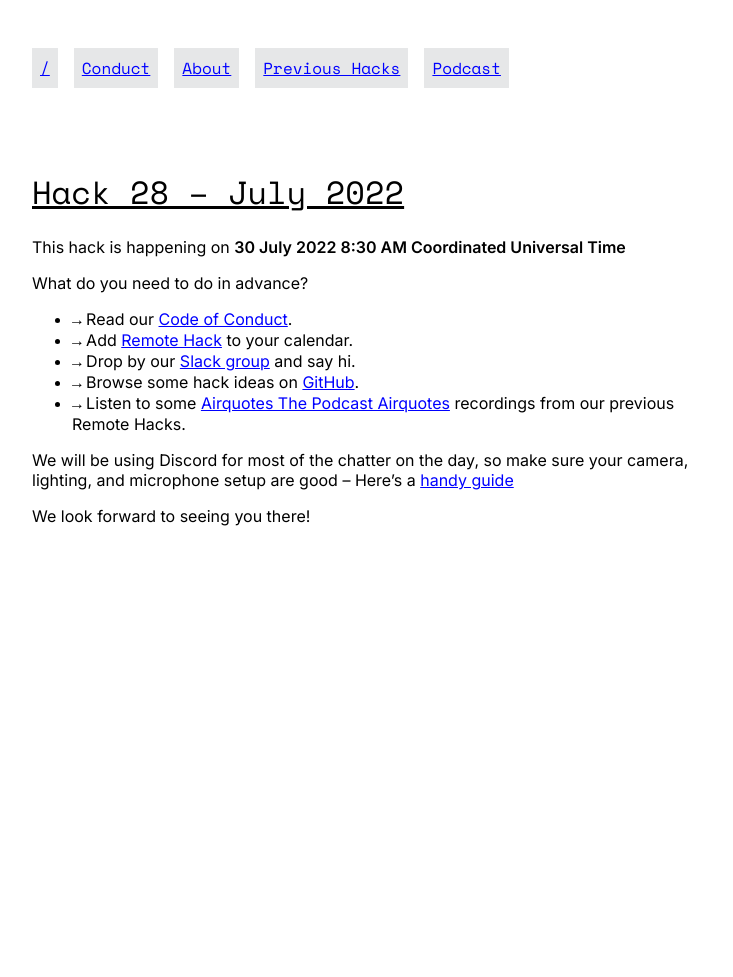
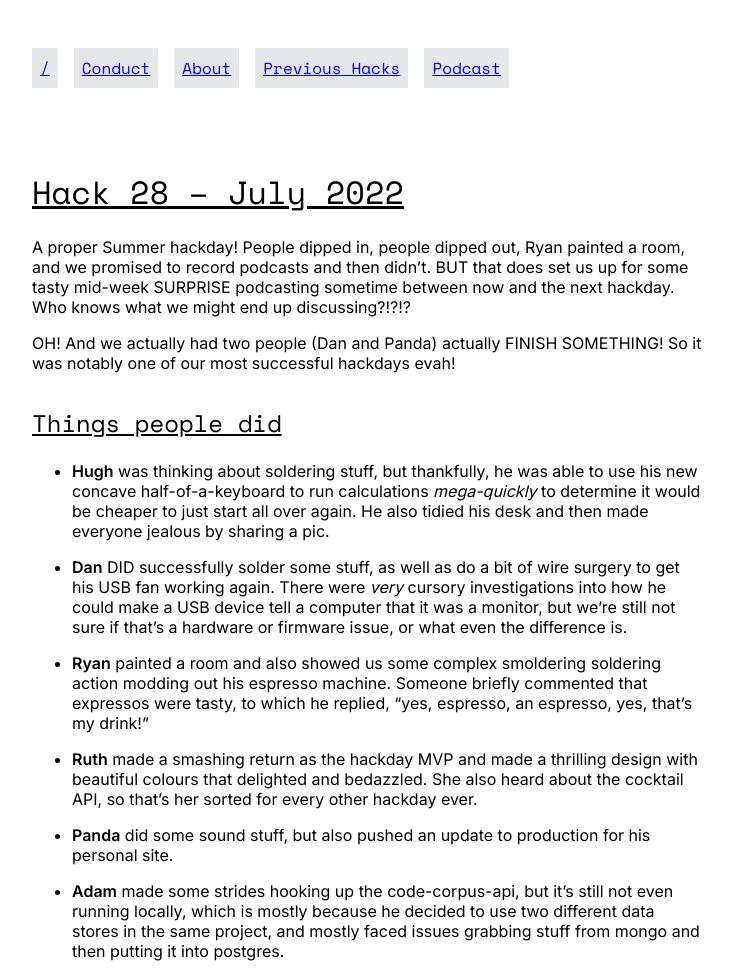
Before and after one commit to remotehack/remotehack.github.io, a Jekyll site: the page built from _hacks/28.md, in a window 1280 px wide. Shown: the whole page, without its empty margins (272-1005 px from the left). Built offline with Jekyll 4.4.1, drawn with Linux system fonts in a browser that asks for light colours; before the commit the page ends 900 px from its top, so only the background shows below that.

Commit message:
add writeup for july

```diff
--- a/_hacks/28.md
+++ b/_hacks/28.md
@@ -1,5 +1,23 @@
 ---
 hack_number: 28
 date: 2022-07-30
-upcoming: true
+upcoming: false
 ---
+
+A proper Summer hackday! People dipped in, people dipped out, Ryan painted a room, and we promised to record podcasts and then didn't. BUT that does set us up for some tasty mid-week SURPRISE podcasting sometime between now and the next hackday. Who knows what we might end up discussing?!?!?
+
+OH! And we actually had two people (Dan and Panda) actually FINISH SOMETHING! So it was notably one of our most successful hackdays evah!
+
+## Things people did
+
+- **Hugh** was thinking about soldering stuff, but thankfully, he was able to use his new concave half-of-a-keyboard to run calculations _mega-quickly_ to determine it would be cheaper to just start all over again. He also tidied his desk and then made everyone jealous by sharing a pic.
+
+- **Dan** DID successfully solder some stuff, as well as do a bit of wire surgery to get his USB fan working again. There were _very_ cursory investigations into how he could make a USB device tell a computer that it was a monitor, but we're still not sure if that's a hardware or firmware issue, or what even the difference is.
+
+- **Ryan** painted a room and also showed us some complex smoldering soldering action modding out his espresso machine. Someone briefly commented that expressos were tasty, to which he replied, "yes, espresso, an espresso, yes, that's my drink!"
+
+- **Ruth** made a smashing return as the hackday MVP and made a thrilling design with beautiful colours that delighted and bedazzled. She also heard about the cocktail API, so that's her sorted for every other hackday ever.
+
+- **Panda** did some sound stuff, but also pushed an update to production for his personal site.
+
+- **Adam** made some strides hooking up the code-corpus-api, but it's still not even running locally, which is mostly because he decided to use two different data stores in the same project, and mostly faced issues grabbing stuff from mongo and then putting it into postgres.
```
Also changed, not shown: _hacks/29.md (added, +5 -0 lines).
